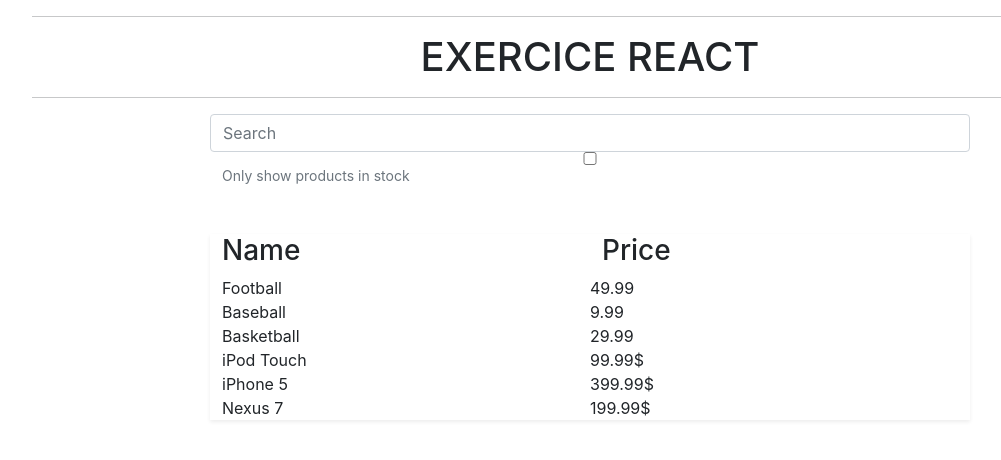
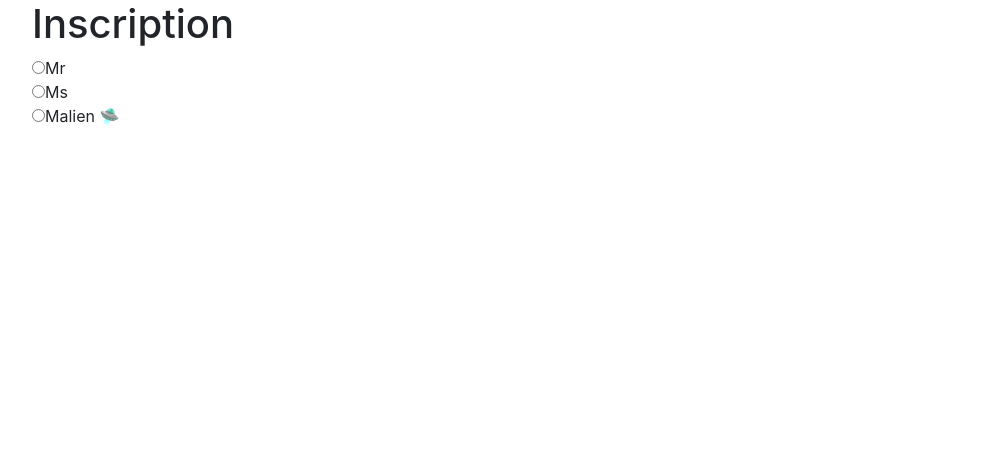
Before and after one commit to valentin-cochin/cda-react-app, a React (Create React App) app: page / in a window 1280 px wide. Shown: the top 460 px of the page, without its empty margins (50-1051 px from the left). Built offline with nearby package versions, Linux system fonts and the light colour scheme.

Commit message:
Add gender with radiobutton

```diff
--- a/package.json
+++ b/package.json
@@ -7,6 +7,7 @@
     "@testing-library/react": "^11.2.5",
     "@testing-library/user-event": "^12.8.3",
     "axios": "^0.21.1",
+    "classnames": "^2.2.6",
     "formik": "^2.2.6",
     "react": "^17.0.1",
     "react-dom": "^17.0.1",
--- a/src/App.jsx
+++ b/src/App.jsx
@@ -1,53 +1,51 @@
+import { Field, Form, Formik } from 'formik';
 import React from 'react';
-import SearchBar from './components/SearchBar';
-import Table from './components/Table';
+import * as yup from 'yup';
+import RadioButton from './components/RadioButton';
+
+const validationSchema = yup.object().shape({
+})
+
 
 class App extends React.Component {
   state = {
-    categories: [
-      {
-        label: "Sporting Goods",
-        items: [
-          {
-            name: "Football",
-            price: "49.99"
-          }, {
-            name: "Baseball",
-            price: "9.99"
-          }, {
-            name: "Basketball",
-            price: "29.99"
-          }
-        ]
-      }, {
-        label: "Electronics",
-        items: [
-          {
-            name: "iPod Touch",
-            price: "99.99$"
-          }, {
-            name: "iPhone 5",
-            price: "399.99$"
-          }, {
-            name: "Nexus 7",
-            price: "199.99$"
-          }
-        ]
-      }
-    ]
+    initialValues: {
+      gender: 'Mr',
+      firstName: '',
+      lastname: '',
+      birthDay: ''
+    }
   }
 
+  submit = (values) => console.log(values);
+
   render() {
-    const { categories } = this.state
+    const { initialValues } = this.state
     return (
       <div className="container">
-        <hr />
-        <h1 className="text-center text-uppercase">exercice react</h1>
-        <hr />
-        <div className="row justify-content-center">
-          <SearchBar />
-          <Table categories={categories} />
-        </div>
+        <h1>Inscription</h1>
+        <Formik initialValues={initialValues} onSubmit={this.submit}>
+          <Form>
+            <Field
+              component={RadioButton}
+              name="radioGroup"
+              id="male"
+              label="Mr"
+            />
+            <Field
+              component={RadioButton}
+              name="radioGroup"
+              id="female"
+              label="Ms"
+            />
+            <Field
+              component={RadioButton}
+              name="radioGroup"
+              id="alien"
+              label="Malien 🛸"
+            />
+          </Form>
+        </Formik>
       </div>
     )
   }
--- a/src/components/Category.jsx
+++ /dev/null
@@ -1,19 +0,0 @@
-import React, { Component } from 'react';
-import Item from './Item';
-
-class Category extends Component {
-    render() {
-        const { category } = this.props
-        return (
-            <>
-                {
-                    category.items.map((item, i) => {
-                        return <Item key={ i } item={ item } />
-                    })
-                }
-            </>
-        );
-    }
-}
-
-export default Category;
--- a/src/components/Item.jsx
+++ /dev/null
@@ -1,19 +0,0 @@
-import React, { Component } from 'react';
-
-class Item extends Component {
-    render() {
-        const { item } = this.props
-        return (
-            <div className="col-12 d-flex justify-content-between">
-                <div className="col-6 text-left">
-                    { item.name }
-                </div>
-                <div className="col-6 text-right">
-                    { item.price }
-                </div>
-            </div>
-        );
-    }
-}
-
-export default Item;
--- /dev/null
+++ b/src/components/RadioButton.jsx
@@ -0,0 +1,31 @@
+import classNames from 'classnames';
+import React from 'react';
+
+const RadioButton = ({
+  field: { name, value, onChange, onBlur },
+  id,
+  label,
+  className,
+  ...props
+}) => {
+  return (
+    <div>
+      <input
+        name={name}
+        id={id}
+        type="radio"
+        value={id} // could be something else for output?
+        checked={id === value}
+        onChange={onChange}
+        onBlur={onBlur}
+        className={classNames('radio-button')}
+        {...props}
+      />
+      <label htmlFor={id}>
+        {label}
+      </label>
+    </div>
+  );
+};
+
+export default RadioButton;
--- a/src/components/SearchBar.jsx
+++ /dev/null
@@ -1,17 +0,0 @@
-import React, { Component } from 'react';
-
-class SearchBar extends Component {
-    render() {
-        return (
-            <div className="col-12 col-lg-8">
-                <div className="row">
-                    <input className="form-control mr-sm-2" type="search" placeholder="Search" aria-label="Search" />
-                    <input type="checkbox" className="align-self-center mr-2" aria-label="Checkbox for following text input"></input>
-                    <small id="emailHelp" className="form-text text-muted mt-0">Only show products in stock</small>
-                </div>
-            </div>
-        );
-    }
-}
-
-export default SearchBar;
--- a/src/components/Table.jsx
+++ /dev/null
@@ -1,29 +0,0 @@
-import React, { Component } from 'react';
-import Category from './Category';
-
-class Table extends Component {
-    render() {
-        const  { categories } = this.props
-        return (
-            <div className="jumbotron col-12 col-lg-8 shadow-sm my-5">
-                <div className="row">
-                    <div className="col-6 text-left h3">
-                        Name
-                    </div>
-                    <div className="col-6 text-right h3">
-                        Price
-                    </div>
-                </div>
-                <div className="row">
-                    {
-                        categories.map((category, i) => {
-                            return <Category key={ i } category={ category } />
-                        })
-                    }
-                </div>
-            </div>
-        );
-    }
-}
-
-export default Table;
```
Also changed, not shown: 1 other file (tests, documents, lock files or other folders).
